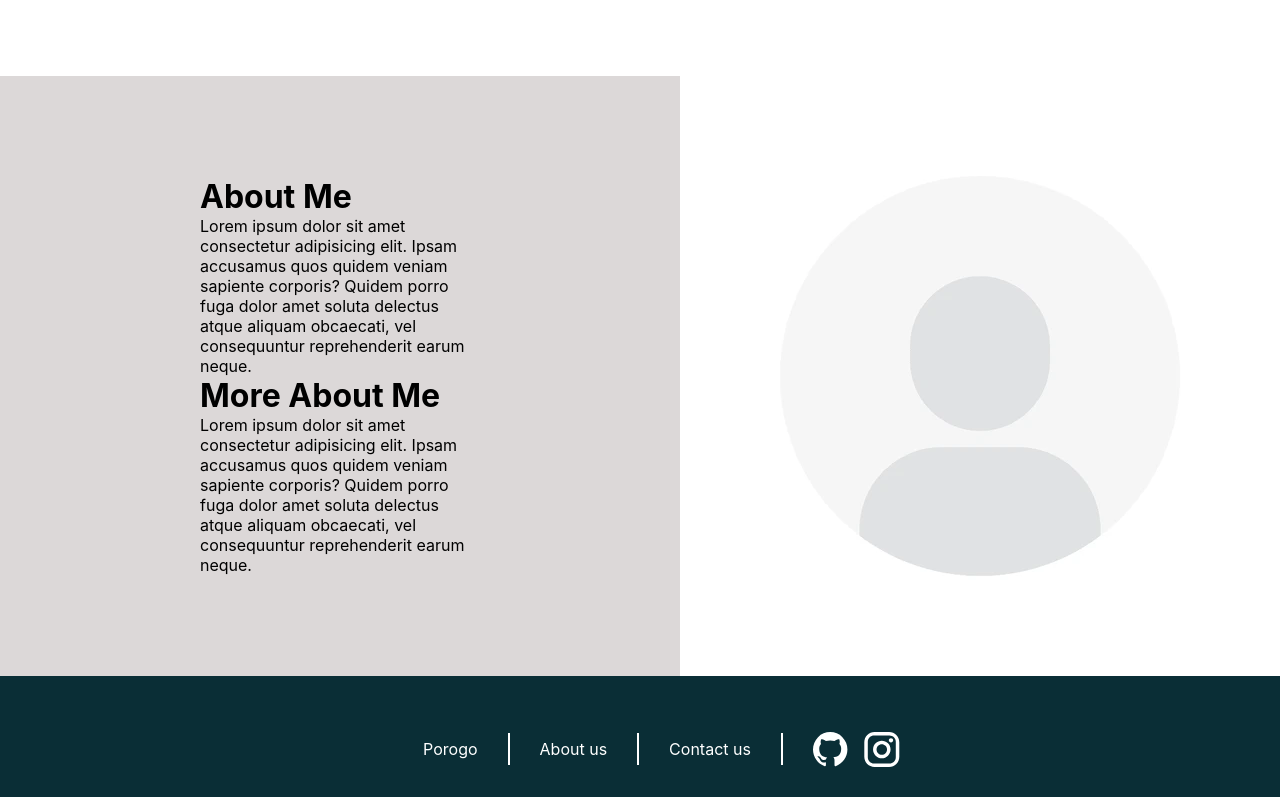
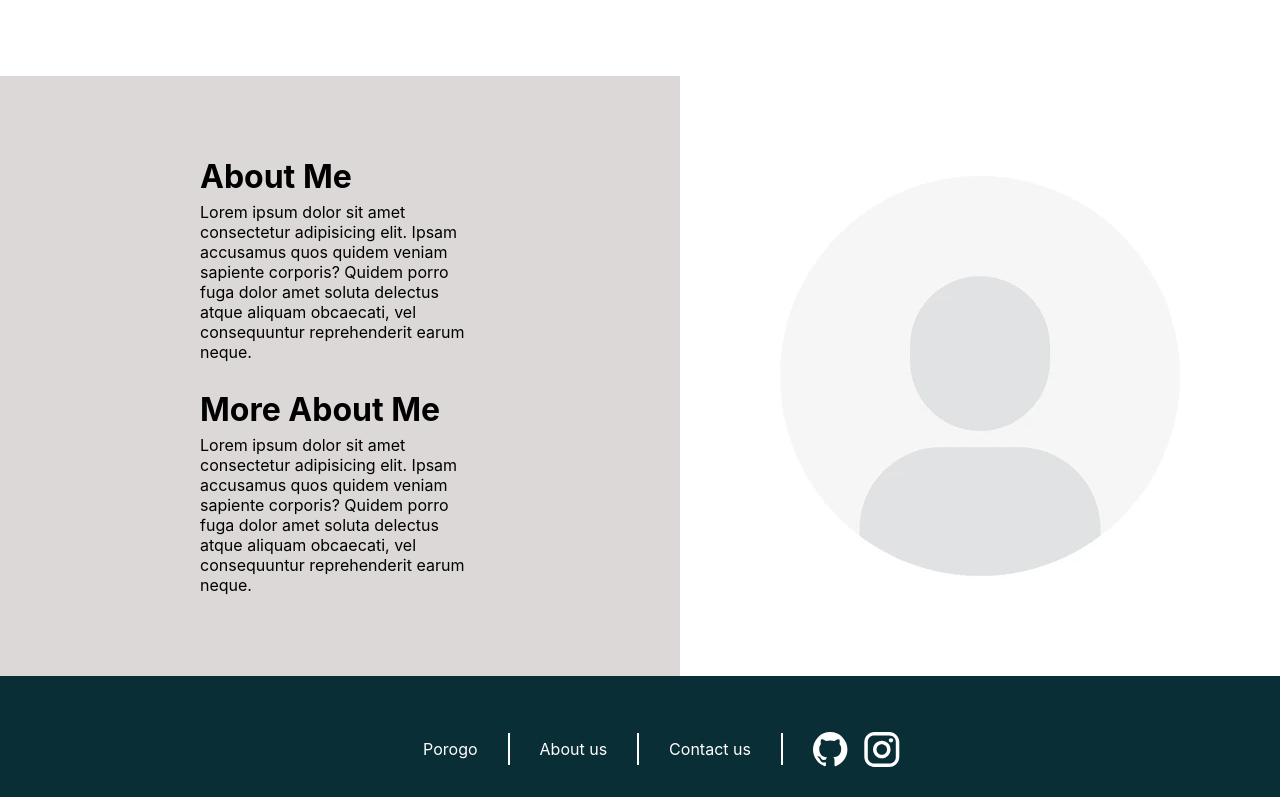
Before and after one commit to Porogoramer/porogoramer.com, a React app in the folder porogo/frontend/: page /about-dev in a window 1280 px wide. Shown: the part 724-1521 px from the top of the page. Built offline with nearby package versions, Linux system fonts and the light colour scheme; the HTML template or start-up script is replaced by a standard one.

Commit message:
Added some more css to the content under the fold and tags around each paragraph

```diff
--- a/porogo/frontend/src/components/views/AboutDev.tsx
+++ b/porogo/frontend/src/components/views/AboutDev.tsx
@@ -5,7 +5,7 @@ export default function AboutDev() {
     return <>
         <div id='top-content'>
             <div className='about-content'>
-                <h1 id="dev-name">Noah Gelinas</h1>
+                <h1 className="dev-header">Noah Gelinas</h1>
                 <div id="icons-div">
                     <a href="">
                         <img className="icons" id="github" src="/static/assets/icons/github-logo-black.svg" alt="Github Logo" />
@@ -26,10 +26,16 @@ export default function AboutDev() {
         </div>
         <div id='full-content'>
             <div className='about-content'>
-                <h1>About Me</h1>
-                <p>Lorem ipsum dolor sit amet consectetur adipisicing elit. Ipsam accusamus quos quidem veniam sapiente corporis? Quidem porro fuga dolor amet soluta delectus atque aliquam obcaecati, vel consequuntur reprehenderit earum neque.</p>
-                <h1>More About Me</h1>
-                <p>Lorem ipsum dolor sit amet consectetur adipisicing elit. Ipsam accusamus quos quidem veniam sapiente corporis? Quidem porro fuga dolor amet soluta delectus atque aliquam obcaecati, vel consequuntur reprehenderit earum neque.</p>
+                <div>
+                    <h1 className="dev-header">About Me</h1>
+                    <p>Lorem ipsum dolor sit amet consectetur adipisicing elit. Ipsam accusamus quos quidem veniam sapiente corporis? Quidem porro fuga dolor amet soluta delectus atque aliquam obcaecati, vel consequuntur reprehenderit earum neque.</p>
+                </div>
+                <div id="bottom-about-me">
+                    <h1 className="dev-header">More About Me</h1>
+                    <p>Lorem ipsum dolor sit amet consectetur adipisicing elit. Ipsam accusamus quos quidem veniam sapiente corporis? Quidem porro fuga dolor amet soluta delectus atque aliquam obcaecati, vel consequuntur reprehenderit earum neque.</p>
+                </div>
+
+
             </div>
             <div className='about-side'>
                 <img src="/static/assets/images/placeholder-dev.webp"  alt="Profile Picture" />
--- a/porogo/frontend/static/styles/views/_about-dev.scss
+++ b/porogo/frontend/static/styles/views/_about-dev.scss
@@ -23,6 +23,10 @@
   flex-direction: column;
   justify-content: center;
   align-items: flex-start;
+}
+
+#bottom-about-me{
+  padding-top: 10%;
 }
 
 .about-side{
@@ -59,6 +63,6 @@
   padding-bottom: 30px;
 }
 
-#dev-name{
-  padding-bottom: 6px;
+.dev-header{
+  padding-bottom: 2%;
 }
```
